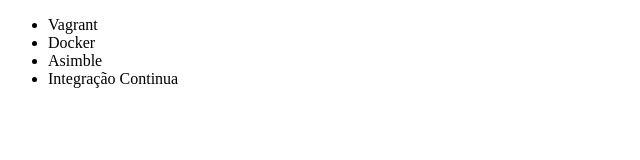
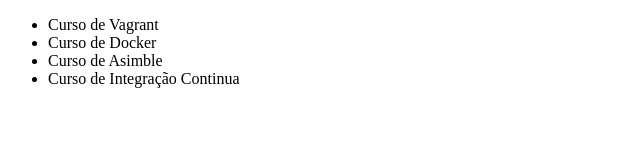
Before and after one commit to GabrielOliveiradePaula/Treinamento_GitGithub, a plain HTML site: page index.html in a window 1280 px wide. Shown: the whole page, without its empty margins (0-640 px from the left). Drawn offline with Linux system fonts and the light colour scheme.

Commit message:
alterações no nome dos cursos

```diff
--- a/index.html
+++ b/index.html
@@ -8,10 +8,10 @@
 </head>
 <body>
     <ul>
-        <li>Vagrant</li>
-        <li>Docker</li>
-        <li>Asimble</li>
-        <li>Integração Continua</li>
+        <li>Curso de Vagrant</li>
+        <li>Curso de Docker</li>
+        <li>Curso de Asimble</li>
+        <li>Curso de Integração Continua</li>
     </ul>
 </body>
 </html>
```
